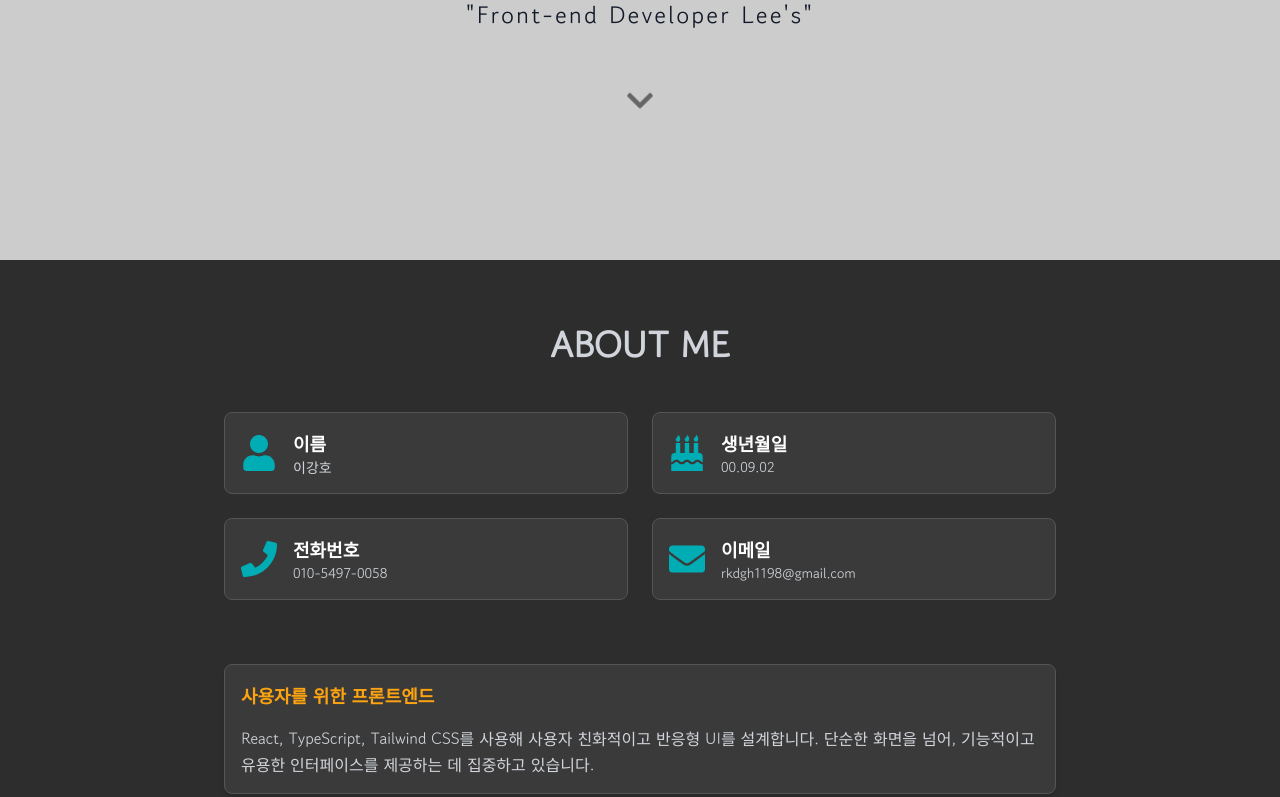
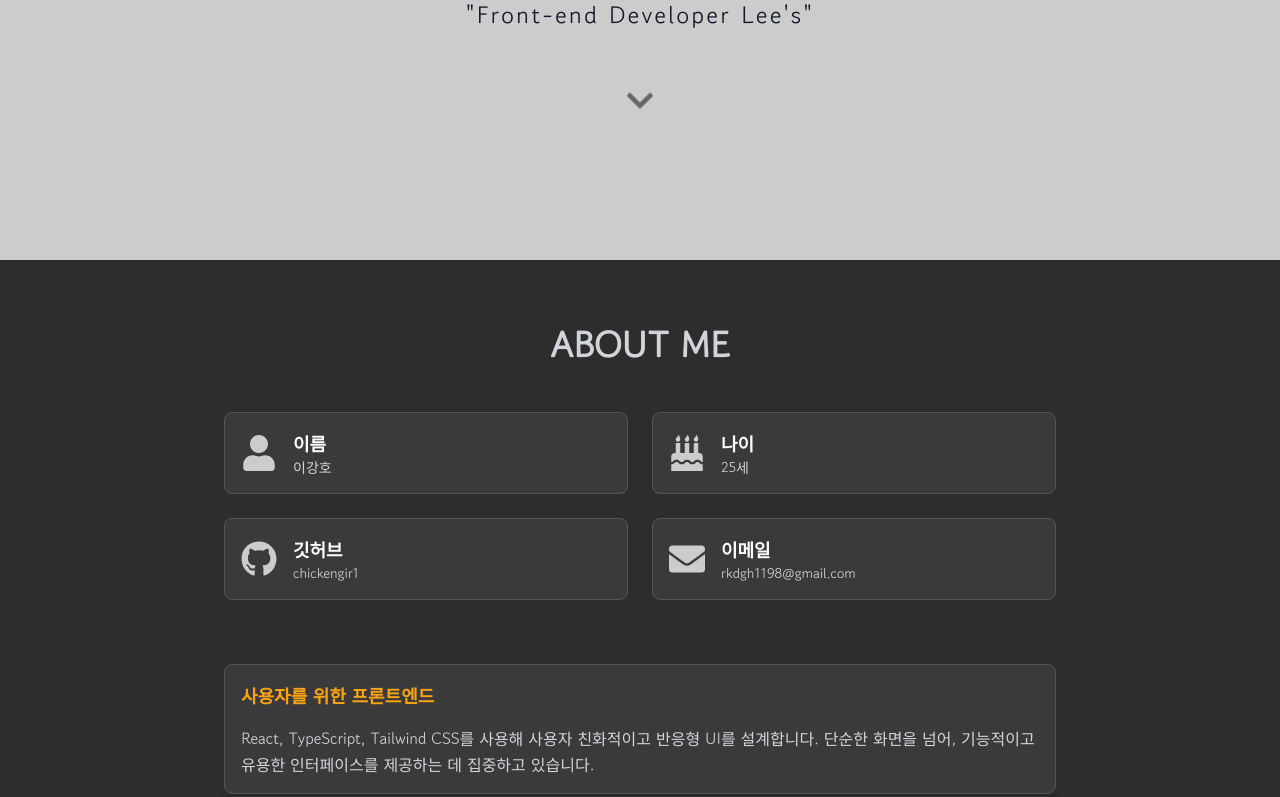
Before and after one commit to chickengir1/portfolio, a React (Vite) app: page / in a window 1280 px wide. Shown: the part 380-1177 px from the top of the page. Built offline with nearby package versions, Linux system fonts and the light colour scheme; no server answers; a web font is replaced by a local one.

Commit message:
feat : Github 링크 추가

```diff
--- a/src/components/chip/Profile.tsx
+++ b/src/components/chip/Profile.tsx
@@ -1,20 +1,46 @@
-import { FaUser, FaBirthdayCake, FaPhone, FaEnvelope } from "react-icons/fa";
+import { FaUser, FaBirthdayCake, FaGithub, FaEnvelope } from "react-icons/fa";
 
 const Profile = () => {
   const profileArr = [
     { id: "이름", value: "이강호", icon: <FaUser /> },
-    { id: "생년월일", value: "00.09.02", icon: <FaBirthdayCake /> },
-    { id: "전화번호", value: "010-5497-0058", icon: <FaPhone /> },
+    { id: "나이", value: "25세", icon: <FaBirthdayCake /> },
+    {
+      id: "깃허브",
+      value: "chickengir1",
+      icon: <FaGithub />,
+      url: "https://github.com/chickengir1",
+    },
     { id: "이메일", value: "rkdgh1198@gmail.com", icon: <FaEnvelope /> },
   ];
 
   const profile = profileArr.map((item) => {
+    if (item.id === "깃허브") {
+      // 깃허브 항목에 링크 적용
+      return (
+        <a
+          key={item.id}
+          href={item.url}
+          target="_blank"
+          rel="noopener noreferrer"
+          className="p-4 flex items-center space-x-4 bg-[#3A3A3A] border border-[#555] rounded-lg"
+        >
+          <div className="flex items-center justify-center text-4xl text-[#ccc] transition-transform hover:text-[#00ADB5] hover:scale-105">
+            {item.icon}
+          </div>
+          <div>
+            <div className="font-bold text-lg text-white">{item.id}</div>
+            <div className="text-sm text-gray-300">{item.value}</div>
+          </div>
+        </a>
+      );
+    }
+
     return (
       <div
         key={item.id}
         className="p-4 flex items-center space-x-4 bg-[#3A3A3A] border border-[#555] rounded-lg"
       >
-        <div className="flex items-center justify-center text-4xl text-[#00ADB5]">
+        <div className="flex items-center justify-center text-4xl text-[#ccc]">
           {item.icon}
         </div>
         <div>
```
